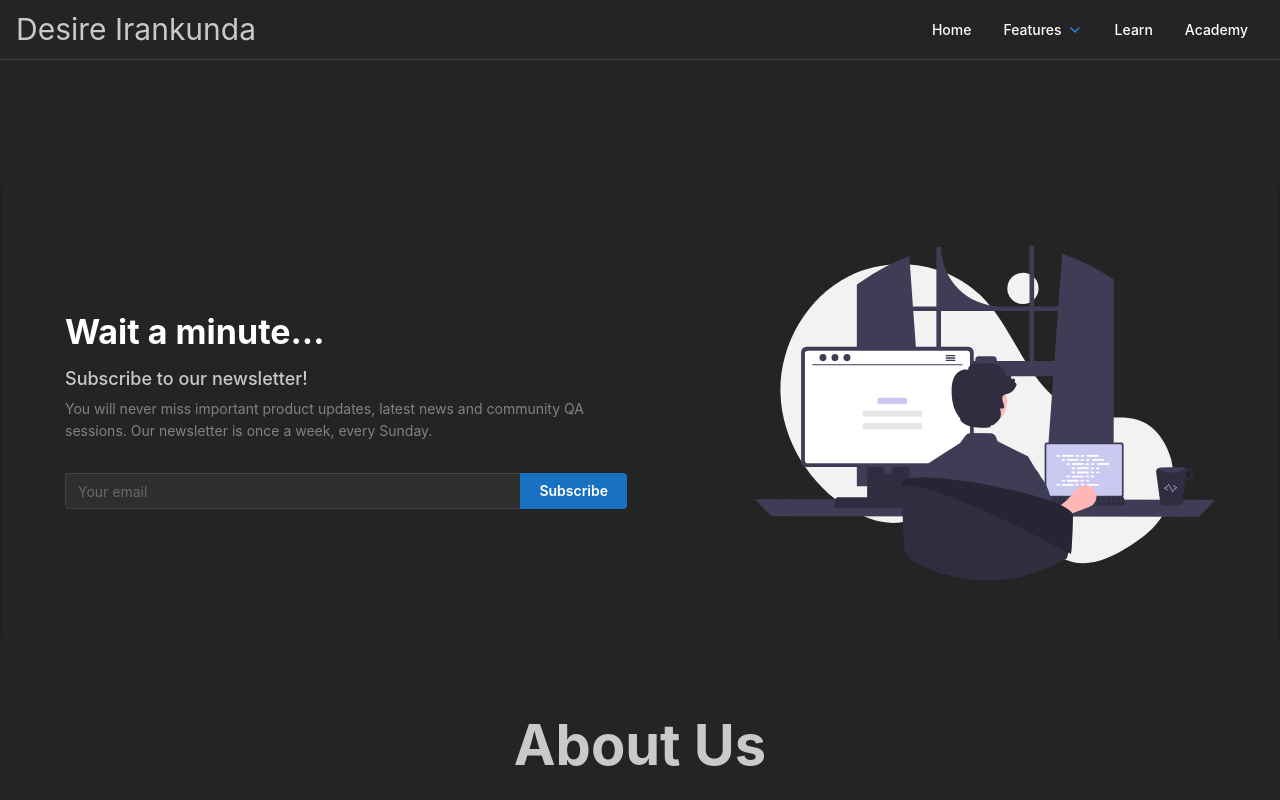
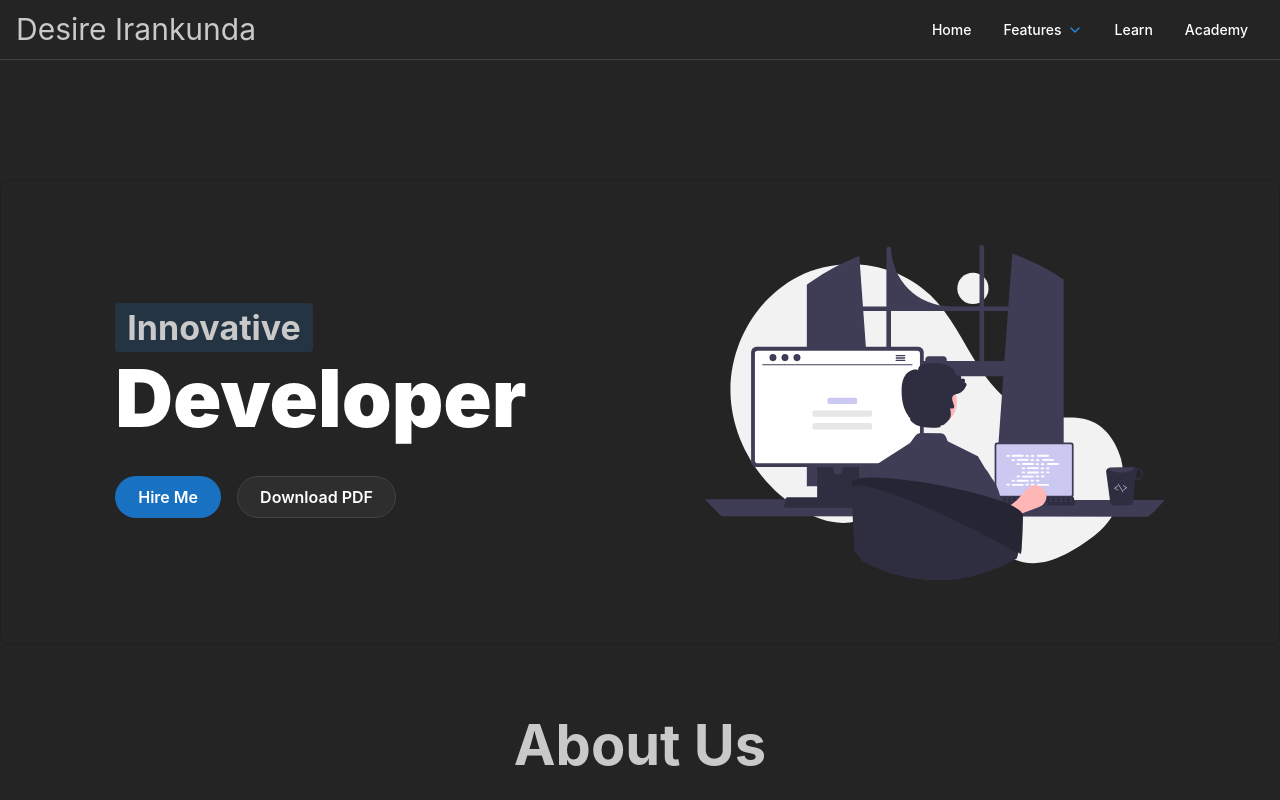
Before and after one commit to Deewiliams/My-portfolio, a React (Vite) app: page / in a window 1280 px wide. Shown: the top 800 px of the page. Built offline with nearby package versions, Linux system fonts and the light colour scheme.

Commit message:
cleaned the code

```diff
--- a/src/pages/landingPage/LandingPage.module.css
+++ b/src/pages/landingPage/LandingPage.module.css
@@ -4,7 +4,9 @@
   padding: calc(var(--mantine-spacing-xl) * 2);
   border-radius: var(--mantine-radius-md);
   /* background-color: light-dark(var(--mantine-color-white), var(--mantine-color-dark-8)); */
-  border: 1px solid light-dark(var(--mantine-color-gray-3), var(--mantine-color-dark-8));
+  border: 1px solid
+    light-dark(var(--mantine-color-gray-3), var(--mantine-color-dark-8));
+  justify-content: space-evenly;
 
   @media (max-width: $mantine-breakpoint-sm) {
     flex-direction: column-reverse;
@@ -31,11 +33,20 @@
 
 .title {
   color: light-dark(var(--mantine-color-black), var(--mantine-color-white));
-  font-family:
-    Greycliff CF,
-    var(--mantine-font-family);
-  line-height: 1;
-  margin-bottom: var(--mantine-spacing-md);
+  font-family: Greycliff CF, var(--mantine-font-family);
+  font-size: 80px;
+  line-height: 1.2;
+  font-weight: 900;
+
+  @media (max-width: $mantine-breakpoint-xs) {
+    font-size: 28px;
+  }
+}
+.highlight {
+  position: relative;
+  background-color: var(--mantine-color-blue-light);
+  border-radius: var(--mantine-radius-sm);
+  padding: 4px 12px;
 }
 
 .controls {
@@ -58,3 +69,9 @@
   border-top-left-radius: 0;
   border-bottom-left-radius: 0;
 }
+
+.controlButton {
+  @media (max-width: $mantine-breakpoint-xs) {
+    flex: 1;
+  }
+}
--- a/src/pages/landingPage/LandingPage.tsx
+++ b/src/pages/landingPage/LandingPage.tsx
@@ -1,28 +1,29 @@
-import { Button, Image, Text, TextInput, Title } from "@mantine/core";
+import { Button, Group, Image, Text, TextInput, Title } from "@mantine/core";
 // import image from "./image.svg";
 import classes from "./LandingPage.module.css";
-import coder from "../../assets/coder.svg"
+import coder from "../../assets/coder.svg";
 
 export function LandingPage() {
   return (
     <div className={classes.wrapper}>
       <div className={classes.body}>
-        <Title className={classes.title}>Wait a minute...</Title>
-        <Text fw={500} fz="lg" mb={5}>
-          Subscribe to our newsletter!
-        </Text>
-        <Text fz="sm" c="dimmed">
-          You will never miss important product updates, latest news and
-          community QA sessions. Our newsletter is once a week, every Sunday.
-        </Text>
-
-        <div className={classes.controls}>
-          <TextInput
-            placeholder="Your email"
-            classNames={{ input: classes.input, root: classes.inputWrapper }}
-          />
-          <Button className={classes.control}>Subscribe</Button>
-        </div>
+        <Title>
+          <span className={classes.highlight}>Innovative</span>
+        </Title>
+        <Title className={classes.title}>Developer</Title>
+        <Group mt={30}>
+          <Button radius="xl" size="md" className={classes.controlButton}>
+            Hire Me
+          </Button>
+          <Button
+            variant="default"
+            radius="xl"
+            size="md"
+            className={classes.controlButton}
+          >
+            Download PDF
+          </Button>
+        </Group>
       </div>
       <Image src={coder} className={classes.image} />
     </div>
```
